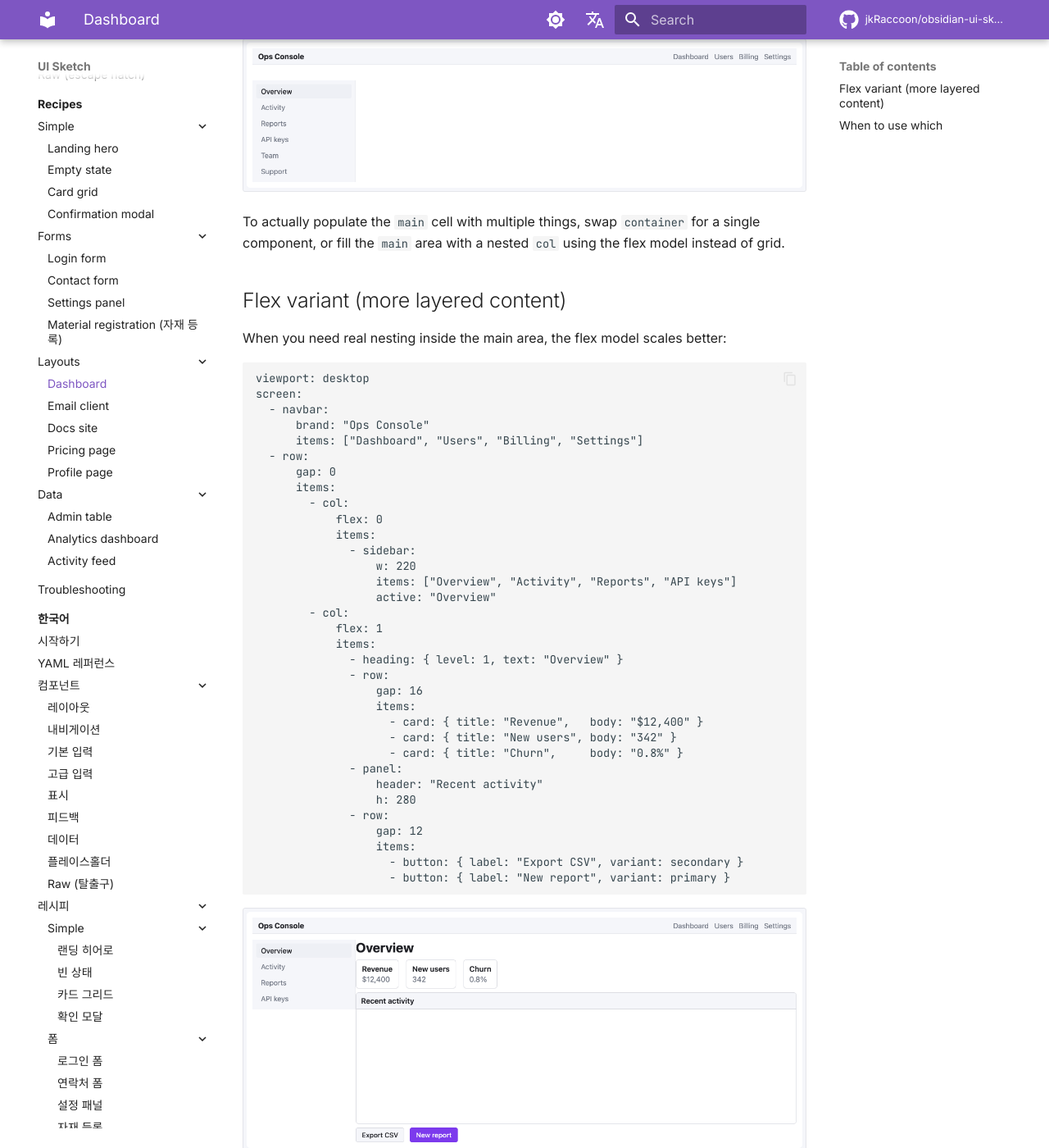
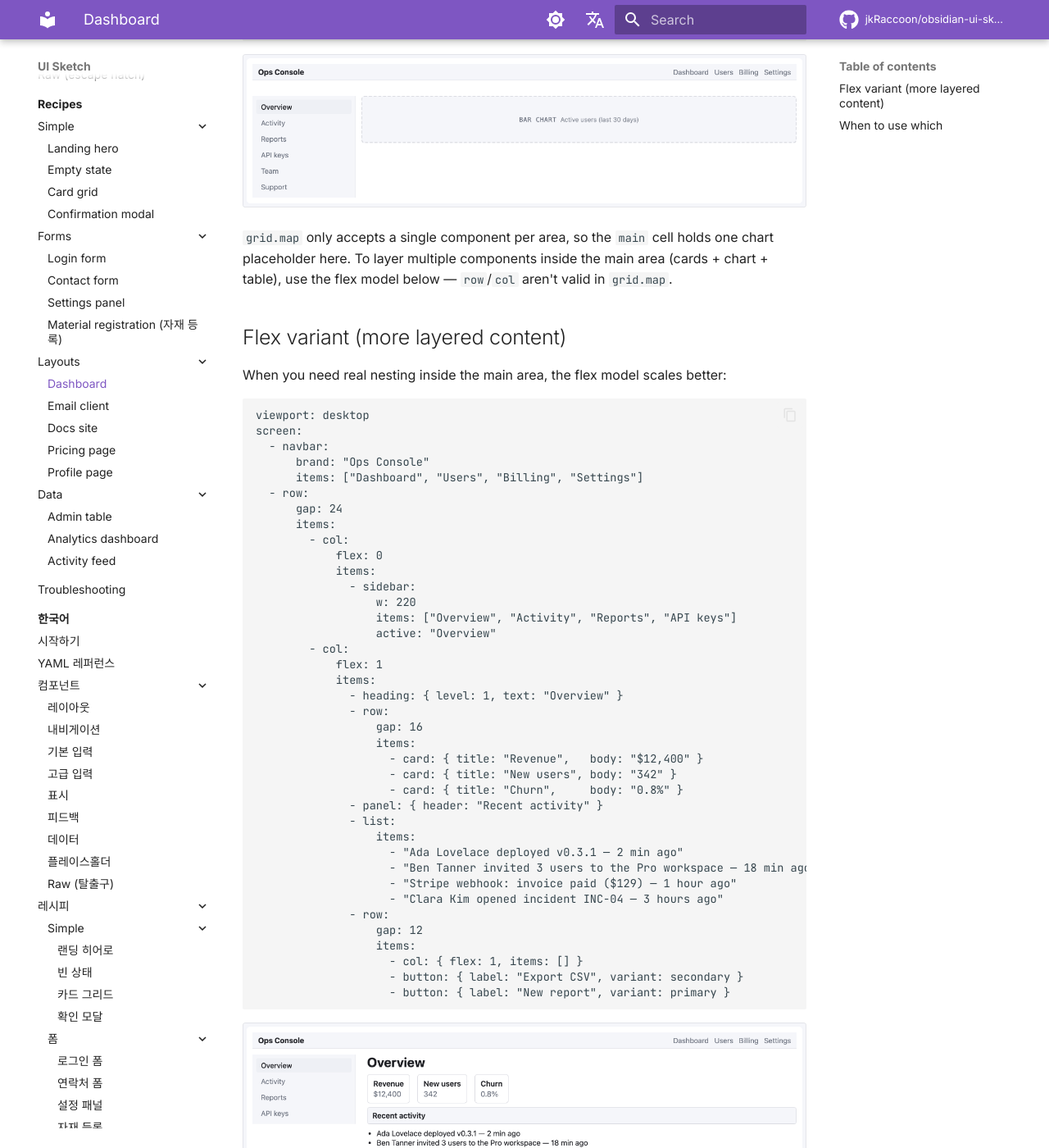
Before and after one commit to jkRaccoon/obsidian-ui-sketch, an MkDocs documentation site: the page built from docs/recipes/dashboard.md, in a window 1280 px wide and 1400 px high, scrolled down 636 px. Shown: the whole window at 82% size. Built offline with MkDocs 1.6.1 and Material for MkDocs 9.7.7, drawn with Linux system fonts in a browser that asks for light colours; comment, search, counter and statistics services are not loaded.

Commit message:
docs(recipes): fix layout issues in 4 recipes (audit followup)
- dashboard-1 (grid): replace empty container in main with bar chart so the
  grid layout's intent is visible
- dashboard-2 (flex): row gap 0 → 24 for breathing room between sidebar and
  main; populate Recent activity panel with a list; right-align action buttons
- profile-page: drop empty container { pad: 16 } sibling between About panel
  and kv-list (was creating a large vertical gap); use kv-list/list pad: 12
  for inner spacing
- confirmation-modal: drop empty container { h: 220 } sibling that was leaving
  a huge gap between the panel header and body text

Co-Authored-By: Claude Opus 4.7 (1M context) <noreply@anthropic.com>

````diff
--- a/docs/recipes/dashboard.md
+++ b/docs/recipes/dashboard.md
@@ -22,13 +22,14 @@ screen:
           items: ["Overview", "Activity", "Reports", "API keys", "Team", "Support"]
           active: "Overview"
       main:
-        container:
-          pad: 24
+        chart:
+          kind: bar
+          label: "Active users (last 30 days)"
 ```
 
 ![Dashboard — grid layout](../img/recipes/dashboard-1.png)
 
-To actually populate the `main` cell with multiple things, swap `container` for a single component, or fill the `main` area with a nested `col` using the flex model instead of grid.
+`grid.map` only accepts a single component per area, so the `main` cell holds one chart placeholder here. To layer multiple components inside the main area (cards + chart + table), use the flex model below — `row`/`col` aren't valid in `grid.map`.
 
 ## Flex variant (more layered content)
 
@@ -41,7 +42,7 @@ screen:
       brand: "Ops Console"
       items: ["Dashboard", "Users", "Billing", "Settings"]
   - row:
-      gap: 0
+      gap: 24
       items:
         - col:
             flex: 0
@@ -60,12 +61,17 @@ screen:
                     - card: { title: "Revenue",   body: "$12,400" }
                     - card: { title: "New users", body: "342" }
                     - card: { title: "Churn",     body: "0.8%" }
-              - panel:
-                  header: "Recent activity"
-                  h: 280
+              - panel: { header: "Recent activity" }
+              - list:
+                  items:
+                    - "Ada Lovelace deployed v0.3.1 — 2 min ago"
+                    - "Ben Tanner invited 3 users to the Pro workspace — 18 min ago"
+                    - "Stripe webhook: invoice paid ($129) — 1 hour ago"
+                    - "Clara Kim opened incident INC-04 — 3 hours ago"
               - row:
                   gap: 12
                   items:
+                    - col: { flex: 1, items: [] }
                     - button: { label: "Export CSV", variant: secondary }
                     - button: { label: "New report", variant: primary }
 ```
````
Also changed, not shown: docs/ko/recipes/confirmation-modal.md (+5 -4 lines), docs/ko/recipes/dashboard.md (+13 -7 lines), docs/ko/recipes/profile-page.md (+2 -2 lines), docs/recipes/confirmation-modal.md (+5 -4 lines), docs/recipes/profile-page.md (+2 -2 lines), docs/img/recipes/confirmation-modal.png, docs/img/recipes/dashboard-1.png, docs/img/recipes/dashboard-2.png, docs/img/recipes/profile-page.png.
